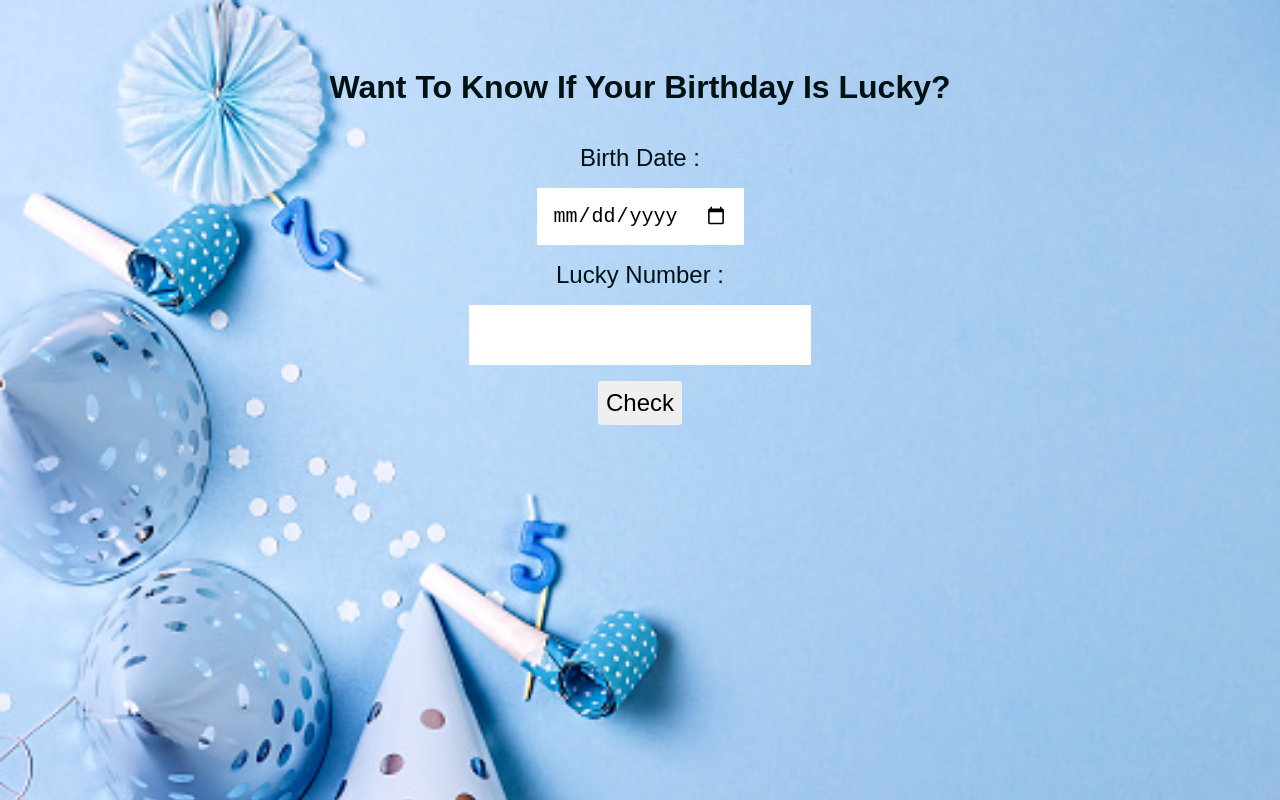
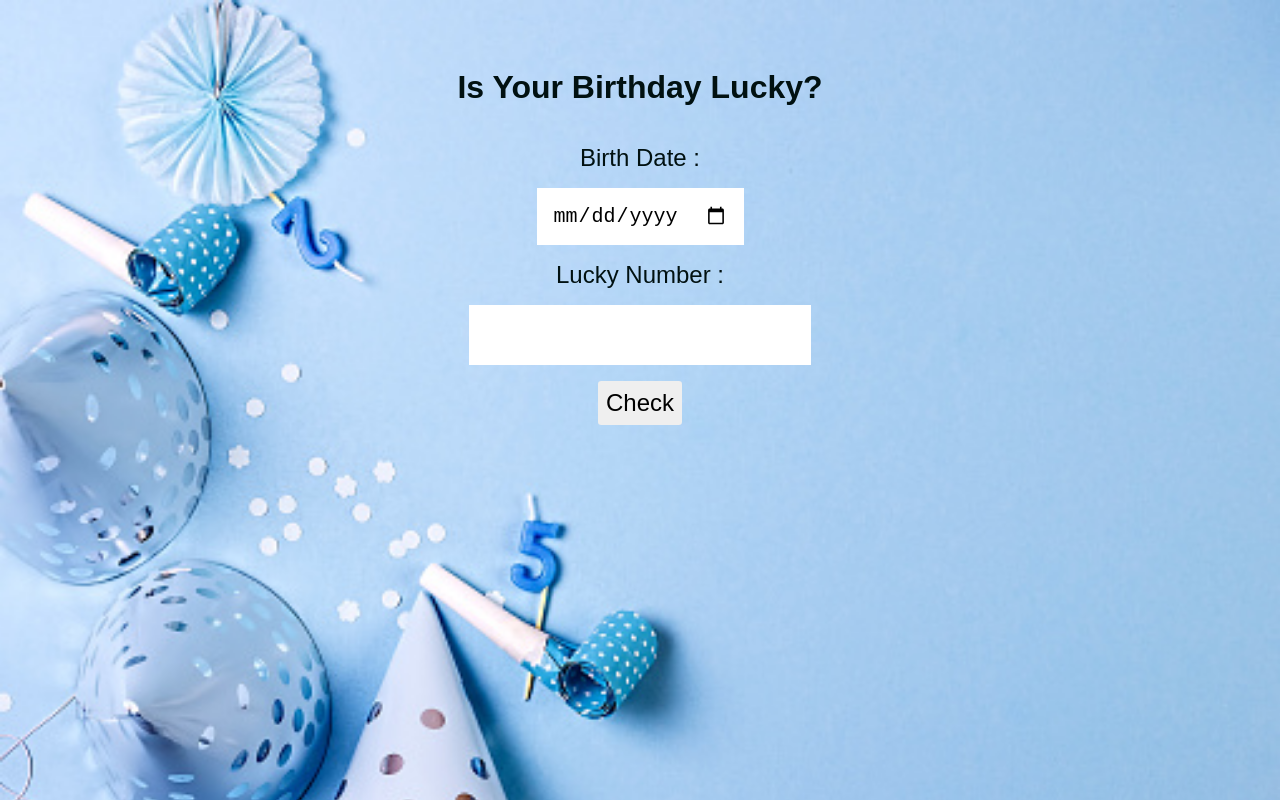
Before and after one commit to raghav2110/Check-If-Birthday-Is-Lucky, a plain HTML site: page index.html in a window 1280 px wide. Drawn offline with Linux system fonts and the light colour scheme.

Commit message:
Heading Change

```diff
--- a/index.html
+++ b/index.html
@@ -12,7 +12,7 @@
   <div class="container">
 
     <h1>
-        Want To Know If Your Birthday Is Lucky?
+        Is Your Birthday Lucky?
     </h1>
 
     <label for="date">Birth Date :</label>
```
